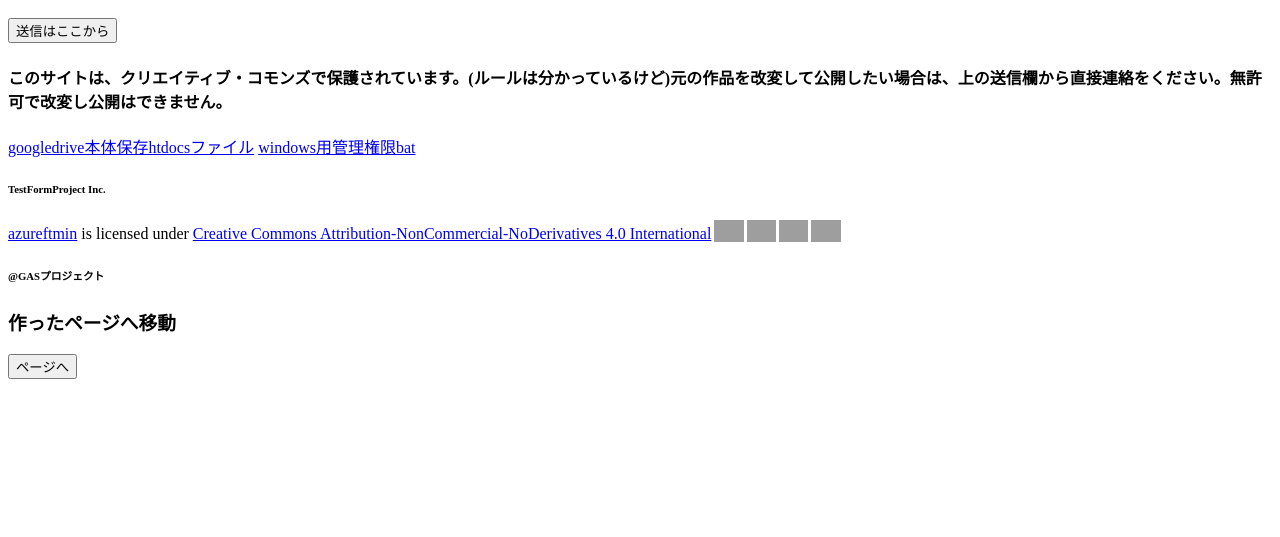
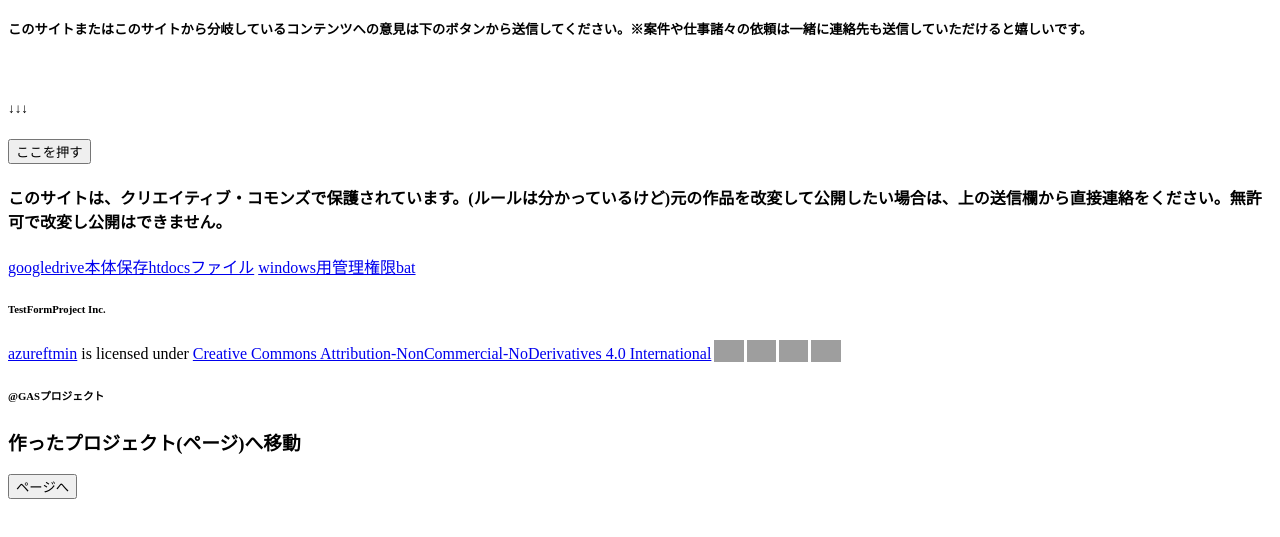
Before and after one commit to azureftmin/azureftmin.github.io, a plain HTML site: page index.html in a window 1280 px wide. Shown: the part 57-594 px from the top of the page. Drawn offline with Linux system fonts and the light colour scheme; grey boxes are pictures that could not be loaded.

Commit message:
Add files via upload

```diff
--- a/index.html
+++ b/index.html
@@ -22,7 +22,8 @@
       }
   </script>
   <p>
-    <input type="button" value="送信はここから" onclick="gate();">
+<h5>このサイトまたはこのサイトから分岐しているコンテンツへの意見は下のボタンから送信してください。※案件や仕事諸々の依頼は一緒に連絡先も送信していただけると嬉しいです。</h5><br><h5>↓↓↓</h5>
+    <input type="button" value="ここを押す" onclick="gate();">
 </form>
 </body>
 <h4>このサイトは、クリエイティブ・コモンズで保護されています。(ルールは分かっているけど)元の作品を改変して公開したい場合は、上の送信欄から直接連絡をください。無許可で改変し公開はできません。</h4>
@@ -32,7 +33,7 @@
 </html>
 <html>
 <h6>@GASプロジェクト</h6>
-<h3>作ったページへ移動</h3>
+<h3>作ったプロジェクト(ページ)へ移動</h3>
 <script type="text/javascript">
     function gate2(){
         var UserInput = prompt("プロジェクト名を入力:","");
```
